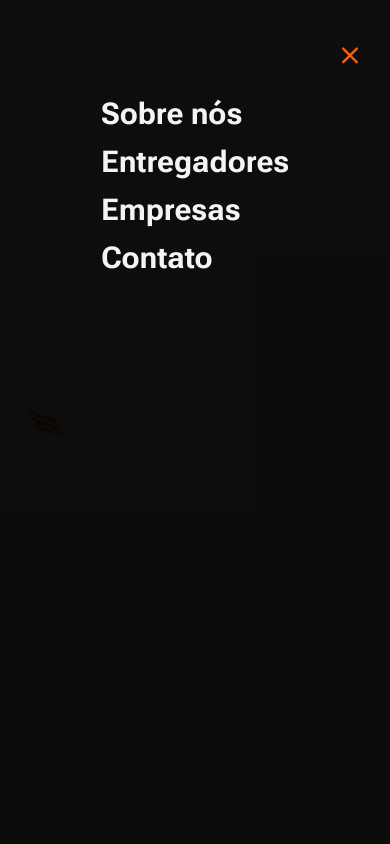
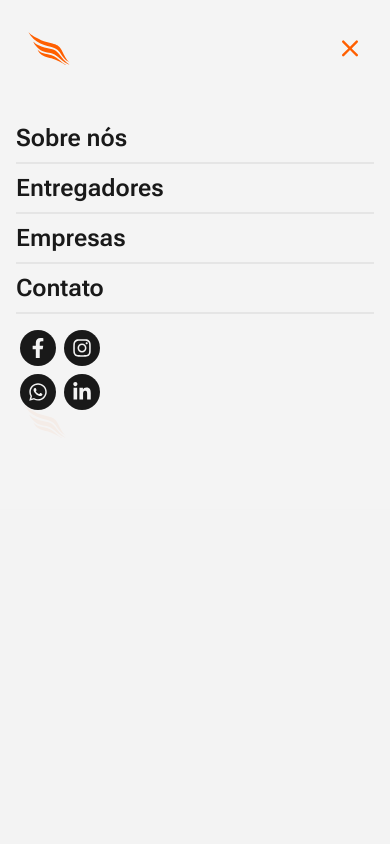
Before and after one commit to Mix-Logg/mix-site, a Next.js app: page / in a window 390 px wide. Both pictures are taken after a click on the element 354 px from the left and 30 px from the top of the page. Shown: the top 844 px of the page. Built offline with nearby package versions, Linux system fonts and the light colour scheme.

Commit message:
FEAT: New menu mobile

```diff
--- /dev/null
+++ b/components/SocialMedia/index.tsx
@@ -0,0 +1,48 @@
+import React, { useEffect, useState } from "react";
+import Link from "next/link";
+import {
+  FaFacebookF,
+  FaInstagram,
+  FaWhatsapp,
+  FaLinkedinIn,
+} from "react-icons/fa";
+import useMessageWhatsApp from "../../hooks/useMessageWhatsApp";
+export default function SocialMedia() {
+  const { isMobile, enviarMensagemWhatsApp } = useMessageWhatsApp();
+
+  return (
+    <>
+
+      <ul className="items-start justify-start gap-2 px-1 md:flex">
+        <div className="mb-2 flex gap-2">
+          <Link
+            href="/"
+            className="rounded-full  bg-terciary p-2 transition duration-300 ease-in-out hover:bg-primary"
+          >
+            <FaFacebookF className="h-5 w-5  text-complement1 md:h-6 md:w-6" />
+          </Link>
+          <Link
+            href="https://www.instagram.com/mixservlog/"
+            className="rounded-full bg-terciary p-2 transition duration-300 ease-in-out hover:bg-primary"
+          >
+            <FaInstagram className="h-5 w-5 text-complement1 md:h-6 md:w-6" />
+          </Link>
+        </div>
+        <div className="flex gap-2">
+          <p
+            onClick={enviarMensagemWhatsApp}
+            className="cursor-pointer rounded-full bg-terciary p-2 transition duration-300 ease-in-out hover:bg-primary"
+          >
+            <FaWhatsapp className="h-5 w-5 text-complement1 md:h-6 md:w-6" />
+          </p>
+          <Link
+            href="/"
+            className="rounded-full bg-terciary p-2 transition duration-300 ease-in-out hover:bg-primary"
+          >
+            <FaLinkedinIn className="h-5 w-5 text-complement1 md:h-6 md:w-6" />
+          </Link>
+        </div>
+      </ul>
+    </>
+  );
+}
--- /dev/null
+++ b/hooks/useIsMobile/index.ts
@@ -0,0 +1,14 @@
+import { useState, useEffect } from 'react';
+
+const useIsMobile = () => {
+  const [isMobile, setIsMobile] = useState(false);
+
+  useEffect(() => {
+    const isMobileDevice = /Mobi/i.test(navigator.userAgent);
+    setIsMobile(isMobileDevice);
+  }, []);
+
+  return isMobile;
+};
+
+export default useIsMobile;
--- /dev/null
+++ b/hooks/useMessageWhatsApp/index.ts
@@ -0,0 +1,25 @@
+// hooks/useMessageWhatsApp.ts
+import useIsMobile from '../useIsMobile';
+
+const useMessageWhatsApp = () => {
+  const isMobile = useIsMobile();
+
+  const enviarMensagemWhatsApp = () => {
+    const numeroWhatsApp = process.env.NEXT_PUBLIC_NUMBER_MIX;
+    const mensagem = `Olá, gostaria de saber mais sobre a Mix!`;
+
+    let linkWhatsApp;
+
+    if (isMobile) {
+      linkWhatsApp = `https://wa.me/${numeroWhatsApp}?text=${encodeURIComponent(mensagem)}`;
+    } else {
+      linkWhatsApp = `https://web.whatsapp.com/send?phone=${numeroWhatsApp}&text=${encodeURIComponent(mensagem)}`;
+    }
+
+    window.location.href = linkWhatsApp;
+  };
+
+  return { isMobile, enviarMensagemWhatsApp };
+};
+
+export default useMessageWhatsApp;
--- a/layouts/footer/index.tsx
+++ b/layouts/footer/index.tsx
@@ -9,37 +9,11 @@ import {
   FaWhatsapp,
   FaLinkedinIn,
 } from "react-icons/fa";
+import useMessageWhatsApp from "../../hooks/useMessageWhatsApp";
+import SocialMedia from "../../components/SocialMedia";
 export default function Footer() {
-  const [nome, setNome] = useState("");
-  const [isMobile, setIsMobile] = useState(false);
+  const { isMobile, enviarMensagemWhatsApp } = useMessageWhatsApp();
 
-  useEffect(() => {
-    const isMobileDevice = /Mobi/i.test(navigator.userAgent);
-    setIsMobile(isMobileDevice);
-  }, []);
-
-  const handleNomeChange = (e: React.ChangeEvent<HTMLInputElement>) => {
-    setNome(e.target.value);
-  };
-
-  const enviarMensagemWhatsApp = () => {
-    const numeroWhatsApp = "5511978612671";
-    const mensagem = `Olá, gostaria de saber mais sobre a Mix!`;
-
-    let linkWhatsApp;
-
-    if (isMobile) {
-      linkWhatsApp = `whatsapp://send?phone=${numeroWhatsApp}&text=${encodeURIComponent(
-        mensagem
-      )}`;
-    } else {
-      linkWhatsApp = `https://web.whatsapp.com/send?phone=${numeroWhatsApp}&text=${encodeURIComponent(
-        mensagem
-      )}`;
-    }
-
-    window.location.href = linkWhatsApp;
-  };
   return (
     <>
       <div className="mt-10 flex items-center justify-center  md:p-3 ">
@@ -169,36 +143,8 @@ export default function Footer() {
               <p className="mb-3 w-32 text-left font-semibold text-terciary">
                 Redes sociais
               </p>
-              <ul className="items-start  justify-start gap-2 px-1 md:flex">
-                <div className="mb-2 flex gap-2">
-                  <Link
-                    href="/"
-                    className="rounded-full  bg-terciary p-2 transition duration-300 ease-in-out hover:bg-primary"
-                  >
-                    <FaFacebookF className="h-5 w-5  text-complement1 md:h-6 md:w-6" />
-                  </Link>
-                  <Link
-                    href="https://www.instagram.com/mixservlog/"
-                    className="rounded-full bg-terciary p-2 transition duration-300 ease-in-out hover:bg-primary"
-                  >
-                    <FaInstagram className="h-5 w-5 text-complement1 md:h-6 md:w-6" />
-                  </Link>
-                </div>
-                <div className="flex gap-2">
-                  <p
-                    onClick={enviarMensagemWhatsApp}
-                    className="rounded-full bg-terciary p-2 transition duration-300 ease-in-out cursor-pointer hover:bg-primary"
-                  >
-                    <FaWhatsapp className="h-5 w-5 text-complement1 md:h-6 md:w-6" />
-                  </p>
-                  <Link
-                    href="/"
-                    className="rounded-full bg-terciary p-2 transition duration-300 ease-in-out hover:bg-primary"
-                  >
-                    <FaLinkedinIn className="h-5 w-5 text-complement1 md:h-6 md:w-6" />
-                  </Link>
-                </div>
-              </ul>
+             <SocialMedia/>
+
             </div>
           </div>
         </div>
--- a/layouts/header/index.tsx
+++ b/layouts/header/index.tsx
@@ -9,6 +9,7 @@ import { HiBars3BottomRight, HiMiniXMark } from "react-icons/hi2";
 import { FadeIn, FadeInStagger } from "../../components/Animations/FadeIn";
 import Floating from "../../components/Animations/Floating";
 import ProgressBar from "../../components/ProgressBar";
+import SocialMedia from "../../components/SocialMedia";
 
 export default function Header() {
   const [isMenuOpen, setIsMenuOpen] = useState(false);
@@ -40,7 +41,7 @@ export default function Header() {
             : "relative flex items-center justify-between px-5 py-2 md:px-40"
         } ${isMenuOpen ? "h-screen overflow-hidden" : "flex items-center "}`}
       >
-        <ProgressBar/>
+        <ProgressBar />
         <div className="hidden md:flex">
           <Link href={`/`}>
             <Image
@@ -101,15 +102,23 @@ export default function Header() {
 
           {isMenuOpen && (
             <motion.div
-              className="fixed left-0 top-0 z-20 h-full w-full bg-black bg-opacity-95"
+              className="fixed left-0 top-0 z-20 h-full w-full bg-complement1 bg-opacity-95"
               initial={{ opacity: 0 }}
               animate={{ opacity: 1 }}
               transition={{ duration: 0.5 }}
             >
-              <div className="flex w-full justify-end p-10">
+              <div className="flex justify-between p-6">
+                <Link href={`/`}>
+                  <Image
+                    src={BrandSvg}
+                    alt="Logo Mixservlog"
+                    width={50}
+                    height={20}
+                  />
+                </Link>
                 <Floating
                   className={
-                    "absolute right-0 mr-6 cursor-pointer text-primary"
+                    "items-center flex cursor-pointer text-primary"
                   }
                   onClick={toggleMenu}
                 >
@@ -118,34 +127,37 @@ export default function Header() {
               </div>
 
               <div className="flex flex-col items-center p-4 text-left">
-                <FadeIn className="flex flex-col">
+                <FadeIn className="flex w-full flex-col">
                   <Link
-                    className="h-12 justify-center text-3xl font-bold text-complement1 "
+                    className="justify-center border-b-2 border-neutral-200 py-2 text-2xl font-semibold text-terciary "
                     href="/about-us"
                   >
                     Sobre nós
                   </Link>
 
                   <Link
-                    className="h-12  justify-center text-3xl font-bold text-complement1 "
+                    className="justify-center border-b-2 border-neutral-200 py-2  text-2xl font-semibold text-terciary "
                     href="/entregas"
                   >
                     Entregadores
                   </Link>
 
                   <Link
-                    className="h-12  justify-center text-3xl font-bold text-complement1 "
+                    className="justify-center border-b-2 border-neutral-200 py-2  text-2xl font-semibold text-terciary "
                     href="/empresas"
                   >
                     Empresas
                   </Link>
 
                   <Link
-                    className="h-12  justify-center text-3xl font-bold text-complement1 "
+                    className="justify-center border-b-2 border-neutral-200 py-2  text-2xl font-semibold text-terciary "
                     href="/contact"
                   >
                     Contato
                   </Link>
+                  <div className="mt-4">
+                    <SocialMedia />
+                  </div>
                 </FadeIn>
               </div>
             </motion.div>
@@ -153,7 +165,7 @@ export default function Header() {
         </nav>
         <Button
           text="Contato"
-          className="md:flex hidden "
+          className="hidden md:flex "
           type="submit"
           href="/contact"
         />
```
